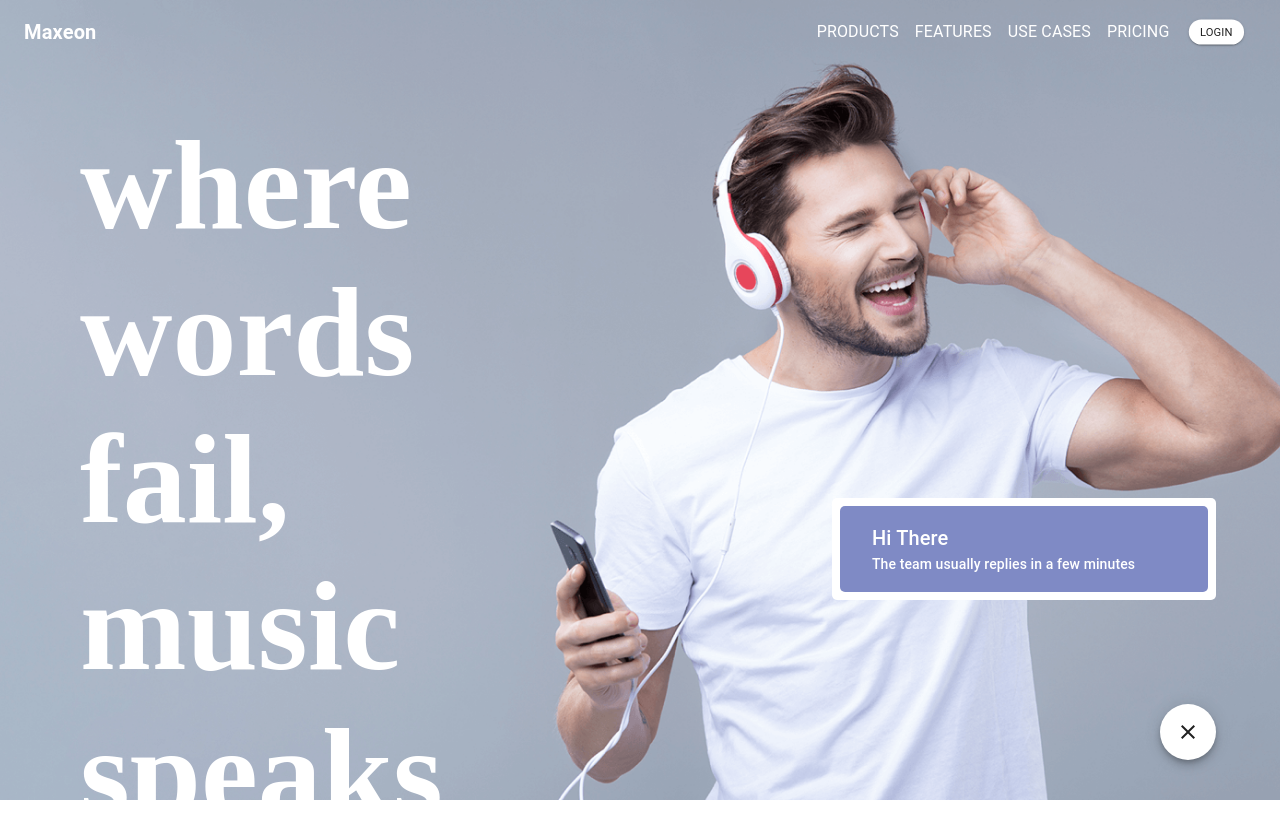
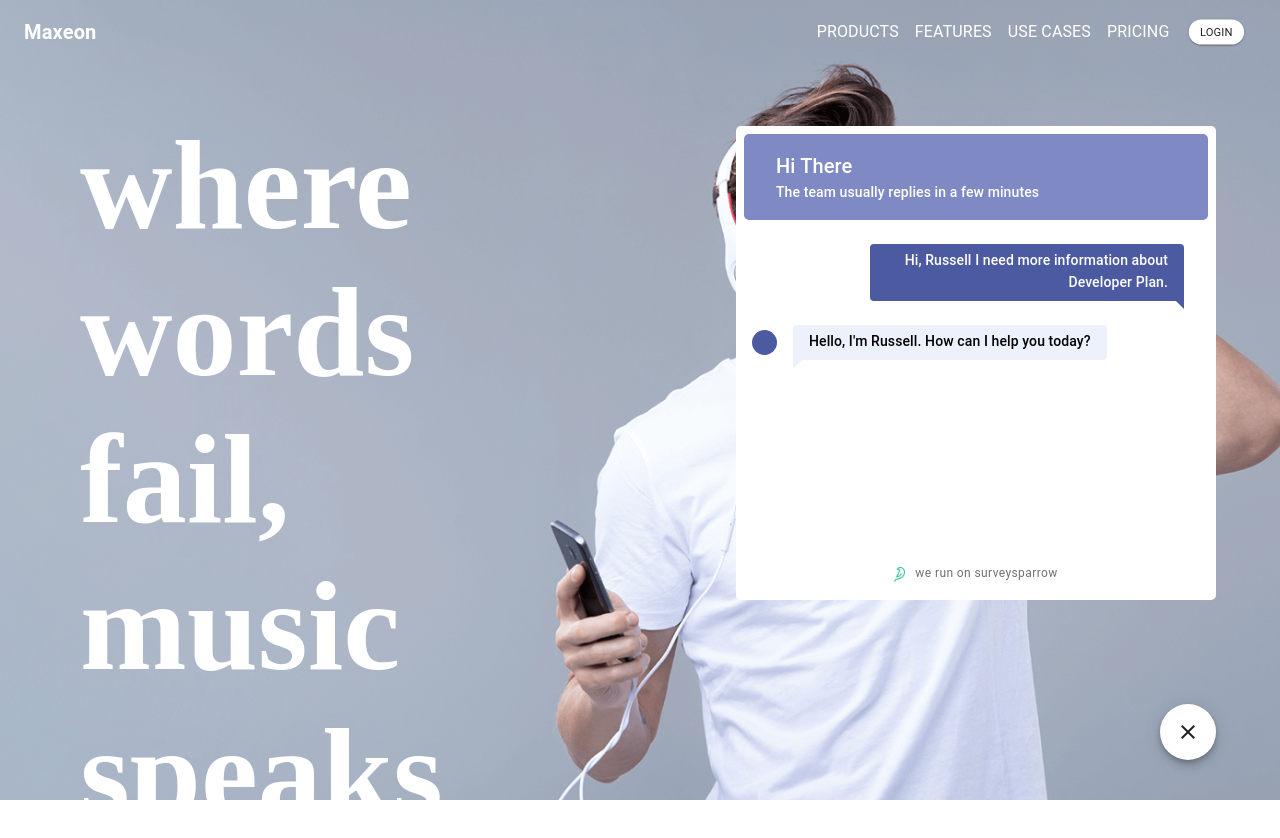
Before and after one commit to ajaynair1998/Maxeon-website-Design, a Next.js app: page / in a window 1280 px wide. Both pictures are taken after a click on the button "add". Shown: the top 838 px of the page. Built offline with nearby package versions, Linux system fonts and the light colour scheme.

Commit message:
add powered-by

```diff
--- /dev/null
+++ b/components/Chats/Chats.js
@@ -0,0 +1,57 @@
+import React from "react";
+import { Grid } from "@mui/material";
+import { Typography } from "@mui/material";
+import { Box } from "@mui/system";
+
+export default function Chats(props) {
+  return (
+    <Grid item xs={12}>
+      <Box>
+        <Box
+          sx={{
+            bgcolor: "primary.lightBlue",
+            p: "1rem",
+            pl: "2rem",
+            color: "primary.main",
+            borderRadius: "5px",
+          }}
+        >
+          <Typography variant="h6">Hi There</Typography>
+          <Typography variant="subtitle2">
+            The team usually replies in a few minutes
+          </Typography>
+        </Box>
+        <Box p={1}>
+          <div class="chat-container">
+            <ul class="chat-box chatContainerScroll">
+              <li class="chat-right">
+                <div class="chat-text">
+                  <Typography variant="subtitle2">
+                    Hi, Russell I need more information about Developer Plan.
+                  </Typography>
+                </div>
+              </li>
+              <li class="chat-left">
+                <span className="avatar-icon"></span>
+                <div class="chat-text">
+                  <Typography variant="subtitle2">
+                    Hello, I'm Russell. How can I help you today?
+                  </Typography>
+                </div>
+              </li>
+            </ul>
+          </div>
+          <div className="powered-by-container">
+            <div className="powered-by">
+              <img
+                src="./icons/SparrowBird.png"
+                className="powered-by-image"
+              ></img>
+              <Typography variant="caption">we run on surveysparrow</Typography>
+            </div>
+          </div>
+        </Box>
+      </Box>
+    </Grid>
+  );
+}
--- a/pages/index.js
+++ b/pages/index.js
@@ -1,5 +1,6 @@
 import Head from "next/head";
 import Navbar from "../components/Navbar/Navbar";
+import Chats from "../components/Chats/Chats";
 
 import { createTheme, ThemeProvider } from "@mui/material/styles";
 import { Box } from "@mui/system";
@@ -23,7 +24,8 @@ let theme = createTheme({
     primary: {
       main: "#fff",
       dark: "#b2b2b2",
-      blue: "#7F8AC5",
+      lightBlue: "#7F8AC5",
+      blue: "#4C5AA1",
     },
     text: {
       primary: "#fff",
@@ -165,29 +167,12 @@ function Home(props) {
                 position: "fixed",
                 bottom: "25vh",
                 right: "5vw",
-                zIndex: "11rem",
-                width: "30vw",
+                zIndex: "50",
+                width: "30rem",
               }}
             >
               <Grid sx={{ bgcolor: "primary.main", borderRadius: "5px" }} p={1}>
-                <Grid item xs={12}>
-                  <Box>
-                    <Box
-                      sx={{
-                        bgcolor: "primary.blue",
-                        p: "1rem",
-                        pl: "2rem",
-                        color: "primary.main",
-                        borderRadius: "5px",
-                      }}
-                    >
-                      <Typography variant="h6">Hi There</Typography>
-                      <Typography variant="subtitle2">
-                        The team usually replies in a few minutes
-                      </Typography>
-                    </Box>
-                  </Box>
-                </Grid>
+                <Chats />
               </Grid>
             </Box>
           </Collapse>
@@ -198,6 +183,7 @@ function Home(props) {
               position: "absolute",
               marginLeft: "10vh",
               maxWidth: "100vh",
+              zIndex: "-1",
             }}
           >
             <Box md={5} xs={3} lg={5}>
--- a/styles/globals.css
+++ b/styles/globals.css
@@ -6,3 +6,116 @@ body {
 * {
   box-sizing: border-box;
 }
+
+.li.chat-left,
+.li.chat-right {
+  display: flex;
+  flex: 1;
+  flex-direction: row;
+  margin-bottom: 40px;
+}
+
+li.chat-right {
+  justify-content: flex-end;
+  width: 70%;
+  color: #fff;
+  margin-right: 1rem;
+}
+
+li .chat-text {
+  padding: 0.4rem 1rem;
+  -webkit-border-radius: 4px;
+  -moz-border-radius: 4px;
+  border-radius: 4px;
+  background: #ffffff;
+  font-weight: 300;
+  line-height: 150%;
+  position: relative;
+}
+
+li .chat-text:before {
+  content: "";
+  position: absolute;
+  width: 0;
+  height: 0;
+  top: 10px;
+  left: -20px;
+  border: 10px solid;
+  border-color: transparent #ffffff transparent transparent;
+}
+
+li.chat-right > .chat-text {
+  text-align: right;
+
+  background-color: #4c5aa1;
+}
+
+li.chat-right > .chat-text::before {
+  right: 0px;
+  border-color: transparent #4c5aa1 transparent transparent;
+  left: inherit;
+  top: 45px;
+}
+
+li.chat-left {
+  align-self: flex-start;
+  width: "70%";
+  color: "black";
+  display: flex;
+  align-items: center;
+  gap: 1rem;
+}
+
+li.chat-left > .chat-text {
+  text-align: left;
+  background-color: #ecf1fb;
+}
+
+li.chat-left > .chat-text:before {
+  border-color: transparent transparent transparent #ecf1fb;
+  top: 24px;
+  left: 0px;
+}
+ul {
+  list-style-type: none;
+  margin: 0;
+  padding: 0;
+}
+
+.chat-box {
+  display: flex;
+  flex-direction: column;
+  gap: 1.5rem;
+  margin-top: 1rem;
+  height: 20rem;
+  overflow-y: scroll;
+}
+.chat-right {
+  align-self: flex-end;
+}
+.avatar-icon {
+  height: 25px;
+  width: 25px;
+  background-color: #4c5aa1;
+  border-radius: 50%;
+  display: block;
+}
+
+.powered-by-container {
+  display: flex;
+  flex-direction: row;
+  justify-content: center;
+}
+
+.powered-by-image {
+  height: 15px;
+  width: auto;
+}
+.powered-by {
+  display: flex;
+  flex-direction: row;
+  justify-content: space-evenly;
+  gap: 10px;
+  align-items: center;
+  color: #6f7177;
+}
```
